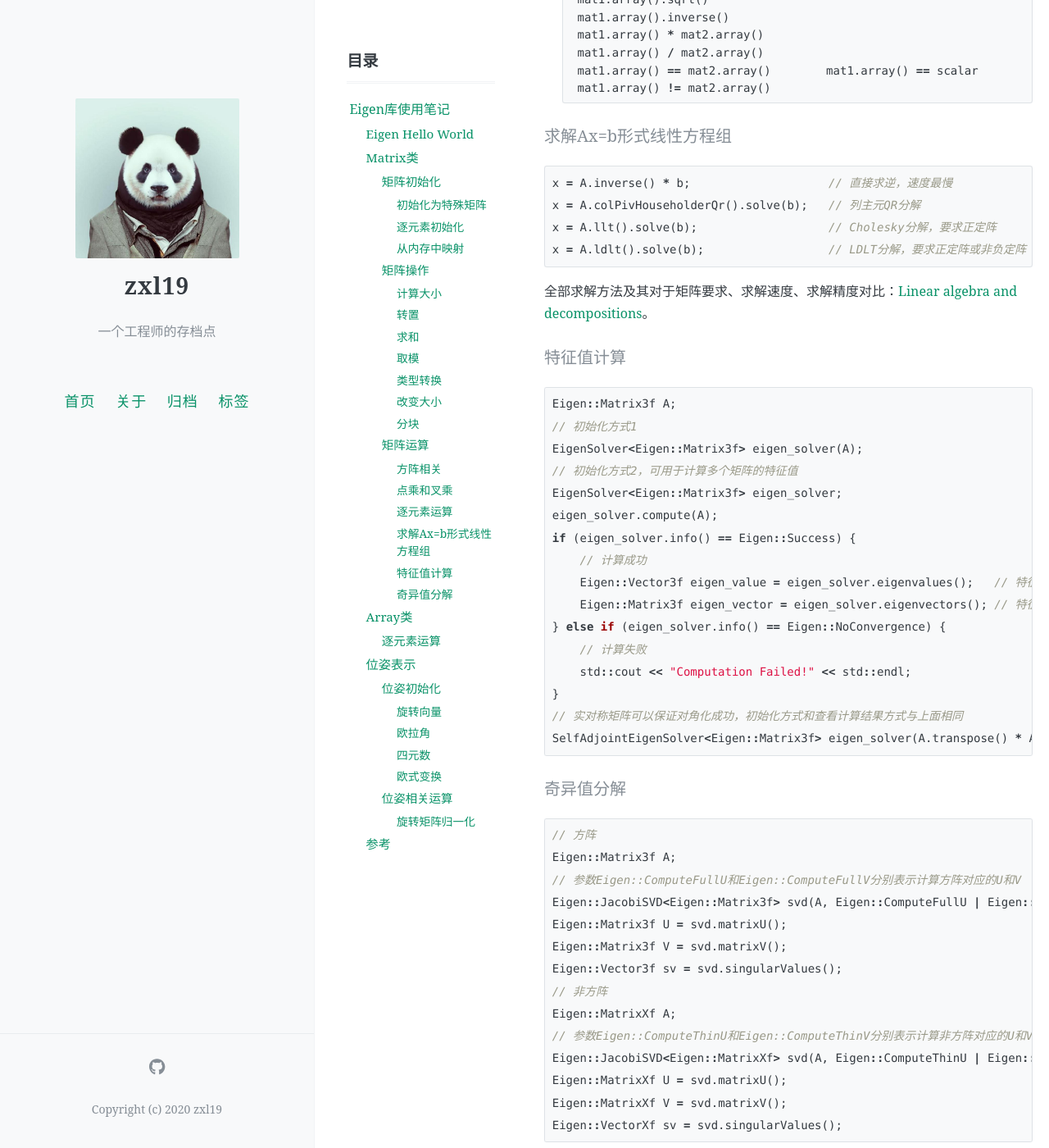
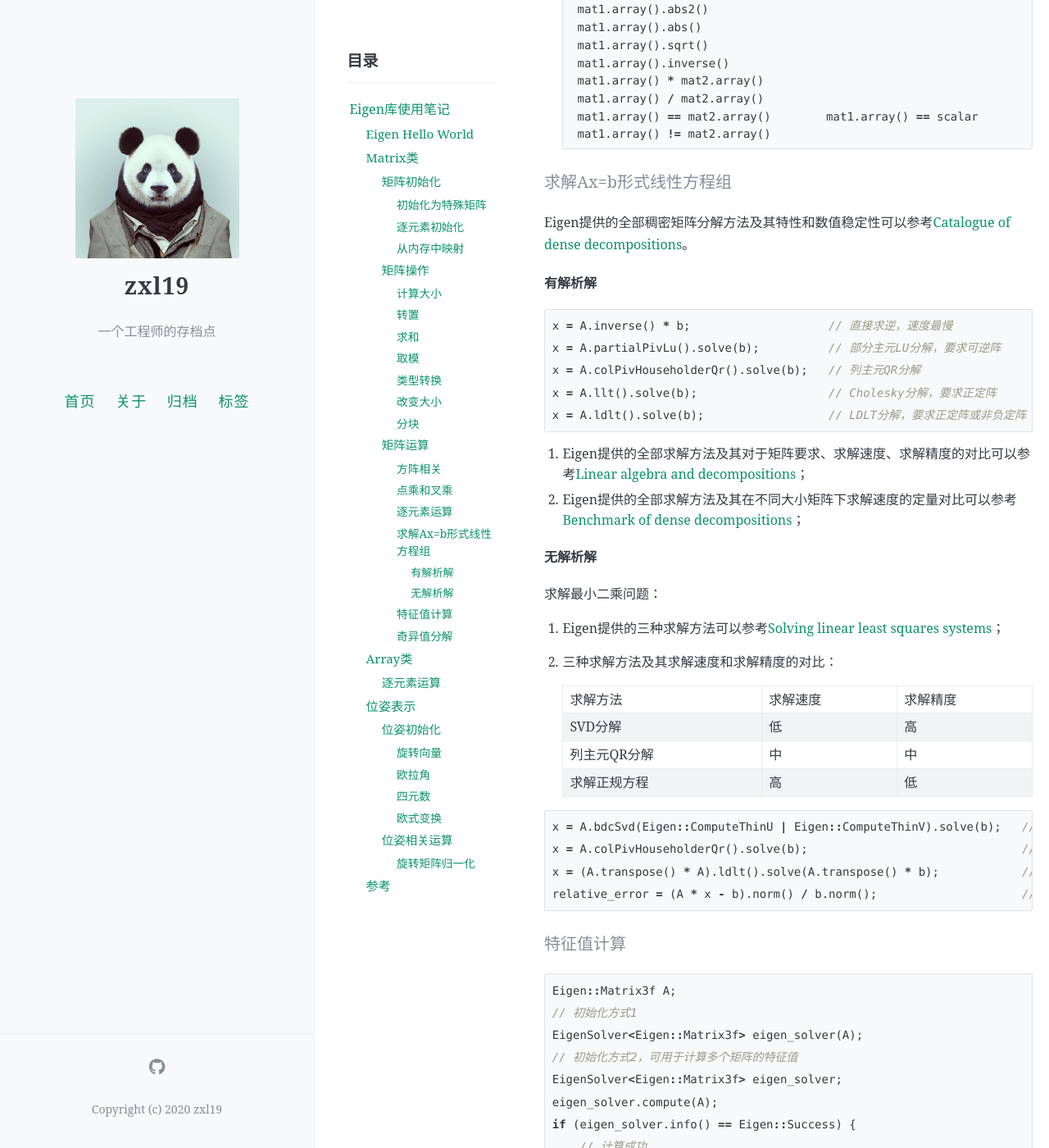
Before and after one commit to zxl19/zxl19.github.io, a Jekyll site: the page built from _posts/2021-08-23-eigen-note.md, in a window 1280 px wide and 1400 px high, scrolled down 7546 px. Shown: the whole window at 82% size. Built offline with Jekyll 4.4.1, drawn with Linux system fonts in a browser that asks for light colours; comment, search, counter and statistics services are not loaded; some of the changed text lies outside the part shown.

Commit message:
Update 2021-08-23-eigen-note.md

````diff
--- a/_posts/2021-08-23-eigen-note.md
+++ b/_posts/2021-08-23-eigen-note.md
@@ -16,13 +16,14 @@ pinned: true
 ## Eigen Hello World
 
 1. Eigen是纯头文件库；
-2. Eigen各模块功能可查询[[QuickRef] Dense matrix and array manipulations](https://eigen.tuxfamily.org/dox/group__QuickRefPage.html)；
-3. `#include <Eigen/Eigen>`（全部模块功能）=`#include <Eigen/Dense>`（绝大部分模块功能）+`#include <Eigen/Sparse>`（稀疏矩阵模块功能）；
-4. `#include <Eigen/Core>`为核心模块，包含`Matrix`类和`Array`类的定义、基础的线性代数操作等；
-5. `#include <Eigen/Geometry>`为几何模块，包含SLAM相关的位姿表示、四元数、旋转向量等；
-6. 对于MATLAB用户，可以参考[Eigen short ASCII reference](https://eigen.tuxfamily.org/dox/AsciiQuickReference.txt)快速入门，[zxl19/Eigen-Cheatsheet](https://github.com/zxl19/Eigen-Cheatsheet)将其整理成Markdown和PDF文档；
-7. `Matrix`模板类定义了矩阵和向量，用于进行线性代数运算；`Array`模板类定义了数组，用于进行类似MATLAB的逐元素操作；
-8. Eigen使用`typedef`关键字重命名了常用大小的矩阵和数组，后缀`f`代表`float`、`d`代表`double`、`i`代表`int`，不同精度的矩阵在运算中禁止混用，需要显式类型转换，在使用中应尽可能少用动态大小的矩阵和数组，以提高运行速度：
+2. Eigen稠密矩阵和数组模块功能可以查询[[QuickRef] Dense matrix and array manipulations](https://eigen.tuxfamily.org/dox/group__QuickRefPage.html)；
+3. Eigen稀疏线性代数模块功能可以查询[[QuickRef] Sparse linear algebra](https://eigen.tuxfamily.org/dox/group__SparseQuickRefPage.html)；
+4. `#include <Eigen/Eigen>`（全部模块功能）=`#include <Eigen/Dense>`（绝大部分模块功能）+`#include <Eigen/Sparse>`（稀疏矩阵模块功能）；
+5. `#include <Eigen/Core>`为核心模块，包含`Matrix`类和`Array`类的定义、基础的线性代数操作等；
+6. `#include <Eigen/Geometry>`为几何模块，包含SLAM相关的位姿表示、四元数、旋转向量等；
+7. 对于MATLAB用户，可以参考[Eigen short ASCII reference](https://eigen.tuxfamily.org/dox/AsciiQuickReference.txt)快速入门，[zxl19/Eigen-Cheatsheet](https://github.com/zxl19/Eigen-Cheatsheet)将其整理成Markdown和PDF文档；
+8. `Matrix`模板类定义了矩阵和向量，用于进行线性代数运算；`Array`模板类定义了数组，用于进行类似MATLAB的逐元素操作；
+9. Eigen使用`typedef`关键字重命名了常用大小的矩阵和数组，后缀`f`代表`float`、`d`代表`double`、`i`代表`int`，不同精度的矩阵在运算中禁止混用，需要显式类型转换，在使用中应尽可能少用动态大小的矩阵和数组，以提高运行速度：
 
     ```cpp
     // Matrix类
@@ -335,14 +336,40 @@ x.cross(y)
 
 #### 求解Ax=b形式线性方程组
 
+Eigen提供的全部稠密矩阵分解方法及其特性和数值稳定性可以参考[Catalogue of dense decompositions](https://eigen.tuxfamily.org/dox/group__TopicLinearAlgebraDecompositions.html)。
+
+##### 有解析解
+
 ```cpp
 x = A.inverse() * b;                    // 直接求逆，速度最慢
+x = A.partialPivLu().solve(b);          // 部分主元LU分解，要求可逆阵
 x = A.colPivHouseholderQr().solve(b);   // 列主元QR分解
 x = A.llt().solve(b);                   // Cholesky分解，要求正定阵
 x = A.ldlt().solve(b);                  // LDLT分解，要求正定阵或非负定阵
 ```
 
-全部求解方法及其对于矩阵要求、求解速度、求解精度对比：[Linear algebra and decompositions](https://eigen.tuxfamily.org/dox/group__TutorialLinearAlgebra.html)。
+1. Eigen提供的全部求解方法及其对于矩阵要求、求解速度、求解精度的对比可以参考[Linear algebra and decompositions](https://eigen.tuxfamily.org/dox/group__TutorialLinearAlgebra.html)；
+2. Eigen提供的全部求解方法及其在不同大小矩阵下求解速度的定量对比可以参考[Benchmark of dense decompositions](https://eigen.tuxfamily.org/dox/group__DenseDecompositionBenchmark.html)；
+
+##### 无解析解
+
+求解最小二乘问题：
+
+1. Eigen提供的三种求解方法可以参考[Solving linear least squares systems](http://www.eigen.tuxfamily.org/dox/group__LeastSquares.html)；
+2. 三种求解方法及其求解速度和求解精度的对比：
+
+    | 求解方法 | 求解速度 | 求解精度 |
+    | :--- | :--- | :---|
+    | SVD分解 | 低 | 高 |
+    | 列主元QR分解 | 中 | 中 |
+    | 求解正规方程 | 高 | 低 |
+
+```cpp
+x = A.bdcSvd(Eigen::ComputeThinU | Eigen::ComputeThinV).solve(b);   // SVD分解
+x = A.colPivHouseholderQr().solve(b);                               // 列主元QR分解
+x = (A.transpose() * A).ldlt().solve(A.transpose() * b);            // 求解正规方程
+relative_error = (A * x - b).norm() / b.norm();                     // L2范数相对误差
+```
 
 #### 特征值计算
 
@@ -370,14 +397,21 @@ SelfAdjointEigenSolver<Eigen::Matrix3f> eigen_solver(A.transpose() * A);
 ```cpp
 // 方阵
 Eigen::Matrix3f A;
-// 参数Eigen::ComputeFullU和Eigen::ComputeFullV分别表示计算方阵对应的U和V
+// A = USV*
+// 参数Eigen::ComputeFullU和Eigen::ComputeFullV分别表示计算方阵U和方阵V
+// 此时奇异值矩阵S为方阵
 Eigen::JacobiSVD<Eigen::Matrix3f> svd(A, Eigen::ComputeFullU | Eigen::ComputeFullV);
 Eigen::Matrix3f U = svd.matrixU();
 Eigen::Matrix3f V = svd.matrixV();
 Eigen::Vector3f sv = svd.singularValues();
 // 非方阵
 Eigen::MatrixXf A;
-// 参数Eigen::ComputeThinU和Eigen::ComputeThinV分别表示计算非方阵对应的U和V
+// A = USV*
+// 参数Eigen::ComputeFullU和Eigen::ComputeFullV分别表示计算方阵U和方阵V
+// 此时奇异值矩阵S为非方阵
+Eigen::JacobiSVD<Eigen::MatrixXf> svd(A, Eigen::ComputeFullU | Eigen::ComputeFullV);
+// 参数Eigen::ComputeThinU和Eigen::ComputeThinV分别表示计算非方阵U和非方阵V
+// 此时奇异值矩阵S为方阵
 Eigen::JacobiSVD<Eigen::MatrixXf> svd(A, Eigen::ComputeThinU | Eigen::ComputeThinV);
 Eigen::MatrixXf U = svd.matrixU();
 Eigen::MatrixXf V = svd.matrixV();
@@ -550,10 +584,14 @@ Eigen::Vector3d v_transformed = T * v;                  // 相当于R * v + t
 6. [gaoxiang12/slambook](https://github.com/gaoxiang12/slambook)
 7. [gaoxiang12/slambook2](https://github.com/gaoxiang12/slambook2)
 8. [Aliasing](http://www.eigen.tuxfamily.org/dox/group__TopicAliasing.html)
-9. [Linear algebra and decompositions](https://eigen.tuxfamily.org/dox/group__TutorialLinearAlgebra.html)
-10. [LU分解、LDLT分解和Cholesky分解-CSDN博客](https://blog.csdn.net/zhouliyang1990/article/details/21952485)
-11. [SVD-CSDN博客](https://blog.csdn.net/jiang_he_hu_hai/article/details/78363642)
-12. [四元数归一化1-Stack Overflow](https://stackoverflow.com/questions/48019329/difference-between-norm-normalize-and-normalized-in-eigen)
-13. [四元数归一化2-CSDN博客](https://blog.csdn.net/m0_56348460/article/details/117386857)
-14. [旋转矩阵归一化1-Stack Overflow](https://stackoverflow.com/questions/21761909/eigen-convert-matrix3d-rotation-to-quaternion)
-15. [旋转矩阵归一化2-Stack Overflow](https://stackoverflow.com/questions/43896041/eigen-matrix-to-quaternion-and-back-have-different-result)
+9. [Catalogue of dense decompositions](https://eigen.tuxfamily.org/dox/group__TopicLinearAlgebraDecompositions.html)
+10. [Linear algebra and decompositions](https://eigen.tuxfamily.org/dox/group__TutorialLinearAlgebra.html)
+11. [Benchmark of dense decompositions](https://eigen.tuxfamily.org/dox/group__DenseDecompositionBenchmark.html)
+12. [Solving linear least squares systems](http://www.eigen.tuxfamily.org/dox/group__LeastSquares.html)
+13. [LU分解、LDLT分解和Cholesky分解-CSDN博客](https://blog.csdn.net/zhouliyang1990/article/details/21952485)
+14. [奇异值分解（SVD）-漫漫成长的文章-知乎](https://zhuanlan.zhihu.com/p/29846048)
+15. [SVD-CSDN博客](https://blog.csdn.net/jiang_he_hu_hai/article/details/78363642)
+16. [四元数归一化1-Stack Overflow](https://stackoverflow.com/questions/48019329/difference-between-norm-normalize-and-normalized-in-eigen)
+17. [四元数归一化2-CSDN博客](https://blog.csdn.net/m0_56348460/article/details/117386857)
+18. [旋转矩阵归一化1-Stack Overflow](https://stackoverflow.com/questions/21761909/eigen-convert-matrix3d-rotation-to-quaternion)
+19. [旋转矩阵归一化2-Stack Overflow](https://stackoverflow.com/questions/43896041/eigen-matrix-to-quaternion-and-back-have-different-result)
````
Also changed, not shown: other parts of _posts/2021-08-23-eigen-note.md (+2 -2 lines).
